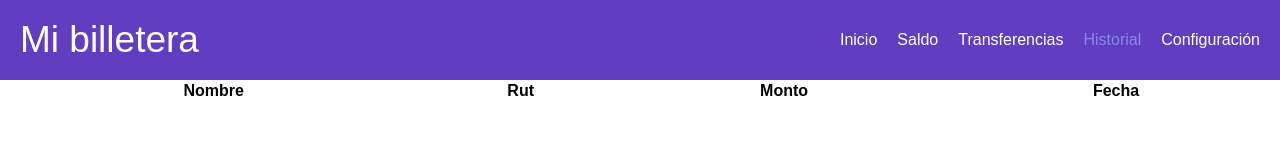
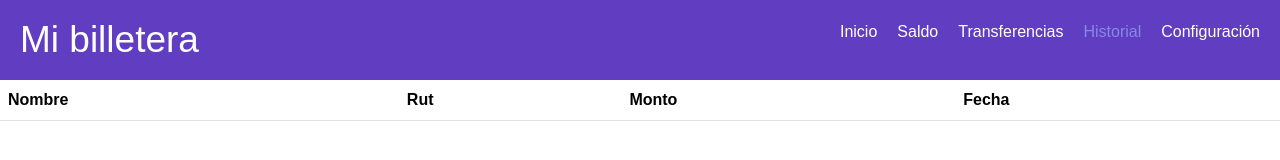
Before and after one commit to Benja0420/walletFront, a plain HTML site: page pages/historial.html in a window 1280 px wide. Drawn offline with nearby package versions, Linux system fonts and the light colour scheme; sample sign-in values are in the browser's storage.

Commit message:
bootstrap

```diff
--- a/assets/scripts/historial.js
+++ b/assets/scripts/historial.js
@@ -9,16 +9,20 @@ function mostrarTransferencias() {
     const historial = document.getElementById('main');
     historial.innerHTML = '';
 
+    const tabla = document.createElement('table');
+    tabla.className = 'table table-striped';
 
-    const tabla = document.createElement('table');
-    const encabezado = document.createElement('tr');
+    const encabezado = document.createElement('thead');
+    const filaEncabezado = document.createElement('tr');
     ['Nombre', 'Rut', 'Monto', 'Fecha'].forEach(texto => {
         const th = document.createElement('th');
         th.textContent = texto;
-        encabezado.appendChild(th);
+        filaEncabezado.appendChild(th);
     });
+    encabezado.appendChild(filaEncabezado);
     tabla.appendChild(encabezado);
 
+    const cuerpoTabla = document.createElement('tbody');
 
 
     transferencias.reverse().forEach((transferencia, index) => {
@@ -28,9 +32,10 @@ function mostrarTransferencias() {
             td.textContent = texto;
             fila.appendChild(td);
         });
-        tabla.appendChild(fila);
+        cuerpoTabla.appendChild(fila);
     });
 
+    tabla.appendChild(cuerpoTabla);
     historial.appendChild(tabla);
 }
 mostrarTransferencias();
--- a/pages/historial.html
+++ b/pages/historial.html
@@ -5,6 +5,7 @@
     <meta charset="UTF-8">
     <meta name="viewport" content="width=device-width, initial-scale=1.0">
     <title>Historial</title>
+    <link href="https://cdn.jsdelivr.net/npm/bootstrap@5.3.3/dist/css/bootstrap.min.css" rel="stylesheet" integrity="sha384-QWTKZyjpPEjISv5WaRU9OFeRpok6YctnYmDr5pNlyT2bRjXh0JMhjY6hW+ALEwIH" crossorigin="anonymous">
     <link rel="stylesheet" href="../assets/css/styles.css">
     <link rel="shortcut icon" href="../assets/images/icons/favicon.png" type="image/x-icon">
 </head>
@@ -45,6 +46,7 @@
         </nav>
     </footer>
     <script src="../assets/scripts/auth.js"></script>
+    <script src="https://cdn.jsdelivr.net/npm/bootstrap@5.3.3/dist/js/bootstrap.bundle.min.js" integrity="sha384-YvpcrYf0tY3lHB60NNkmXc5s9fDVZLESaAA55NDzOxhy9GkcIdslK1eN7N6jIeHz" crossorigin="anonymous"></script>
     <script defer src="../assets/scripts/historial.js"></script>
 </body>
 
```
